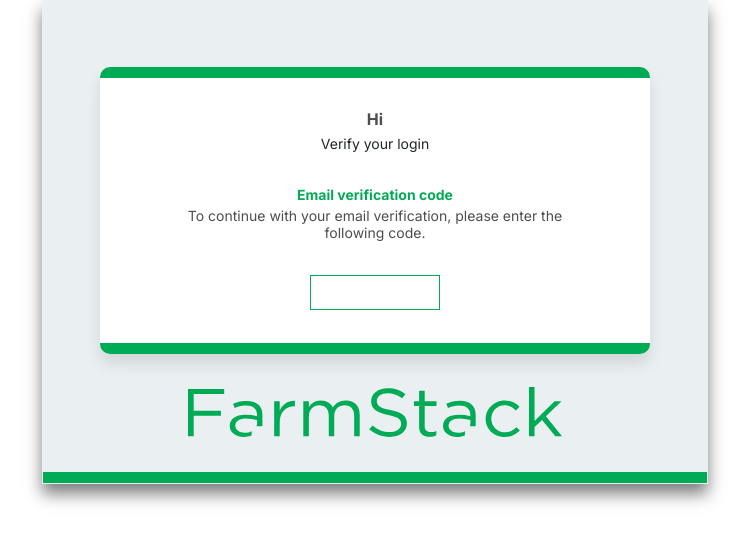
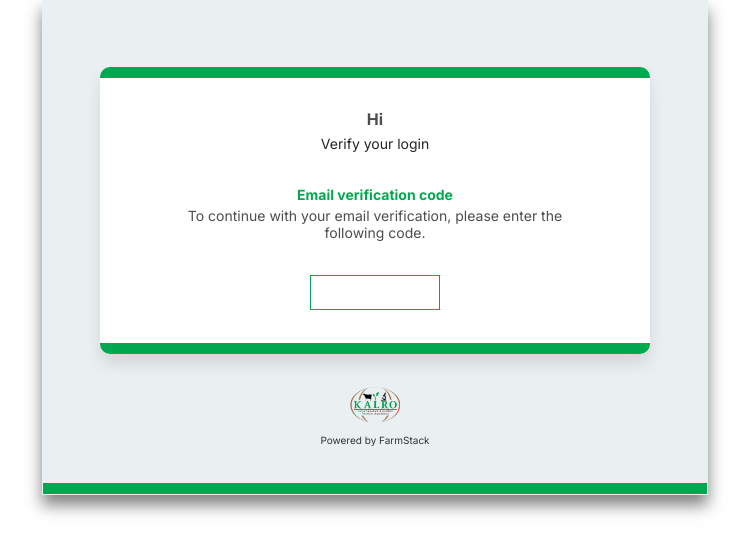
Before and after one commit to digitalgreenorg/farmstack-backend, a Django app: template accounts/templates/otp.html in a window 1280 px wide. Shown: the top 554 px of the page, without its empty margins (265-1014 px from the left). Run offline with Django 4.2, Linux system fonts and the light colour scheme; the template is opened without the code that fills it, so the values that code supplies are empty; parts of the project's set-up code (start-up, migrations or seed data) failed here and were passed over.

Commit message:
changing fs-logo to kalro-logo for otp

```diff
--- a/accounts/templates/otp.html
+++ b/accounts/templates/otp.html
@@ -74,7 +74,7 @@
       .topLine {
         /* border-radius: 10px 10px 0px 0px; */
         /* border: none; */
-        background: #00ab55;
+        background: #00a94f;
         height: 11px;
       }
       .contentBox {
@@ -88,7 +88,7 @@
         margin-bottom: 5px;
       }
       .yelloHead {
-        color: #00ab55;
+        color: #00a94f;
         font-weight: 700;
         font-size: 14px;
         line-height: 16.64px;
@@ -109,7 +109,7 @@
       .bottomLine {
         /* border-radius: 0px 0px 10px 10px; */
         /* border: none; */
-        background: #00ab55;
+        background: #00a94f;
         height: 11px;
         /* margin-bottom: 53px; */
       }
@@ -128,7 +128,7 @@
         margin-bottom: 33px;
       }
       .yellowButton {
-        background-color: #00ab55;
+        background-color: #00a94f;
         /* height: 35px; */
         padding: 10px;
         color: white !important;
@@ -142,8 +142,8 @@
         /* height: 35px; */
       }
       .whiteButton {
-        border: 1px solid #00ab55;
-        color: #00ab55;
+        border: 1px solid #00a94f;
+        color: #00a94f;
         padding: 10px;
         font-weight: 400;
         font-size: 12px;
@@ -155,10 +155,11 @@
         margin: 33px auto;
         /* width: 400px; */
         /* border: 1px solid red; */
+        width: 50px;
       }
       .bottomMostLine {
         height: 11px;
-        background-color: #00ab55;
+        background-color: #00a94f;
         /* min-width: 564px; */
         min-width: 400px;
         margin: auto;
@@ -205,6 +206,23 @@
           padding: 2px 2px 0 2px;
         }
       }
+      .image-container {
+        text-align: center;
+        display: flex;
+        flex-direction: column;
+        align-items: center;
+      }
+      .image-container img {
+        max-width: 100%;
+        display: block;
+        margin: 0 auto;
+      }
+      .image-text {
+        font-size: 10px;
+        color: #333;
+        white-space: nowrap;
+        margin-top: 10px;
+      }
     </style>
   </head>
   <body>
@@ -243,8 +261,8 @@
                           123123
                         </div> -->
                         <div style='
-                            border: 1px solid #00ab55;
-                            color: #00ab55;
+                            border: 1px solid #00a94f;
+                            color: #00a94f;
                             background: white;
                             width: 130px;
                             margin: 33px auto;
@@ -269,12 +287,12 @@
                 </div>
                 <div class='bottomLine'></div>
               </div>
-              <div class='logo'>
-                <img
-                  src="new_farmstack_main_logo.svg"
-                  alt='FarmStack'
-                />
+
+              <div class="logo image-container">
+                <img src="datahub-api/accounts/templates/kalro_logo.png" alt="Powered by FarmStack" />
+                <span class="image-text">Powered by FarmStack</span>
               </div>
+
             </td>
           </tr>
           <tr style='background-color: #eaeff2'>
```
Also changed, not shown: accounts/templates/kalro_logo.png (added).
